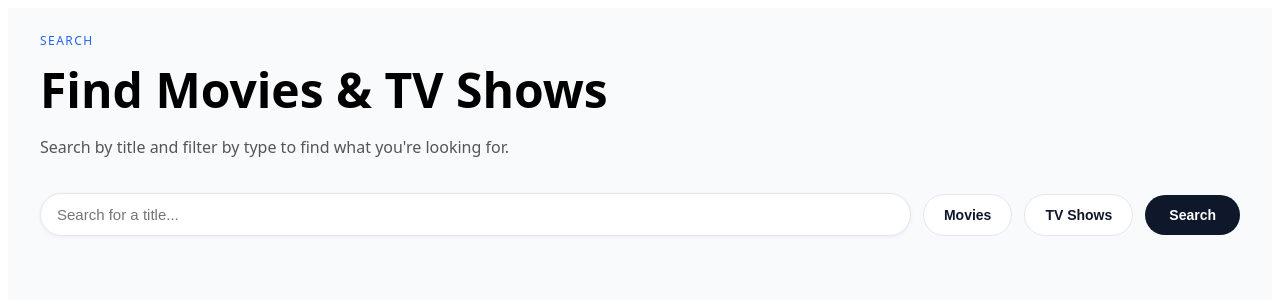
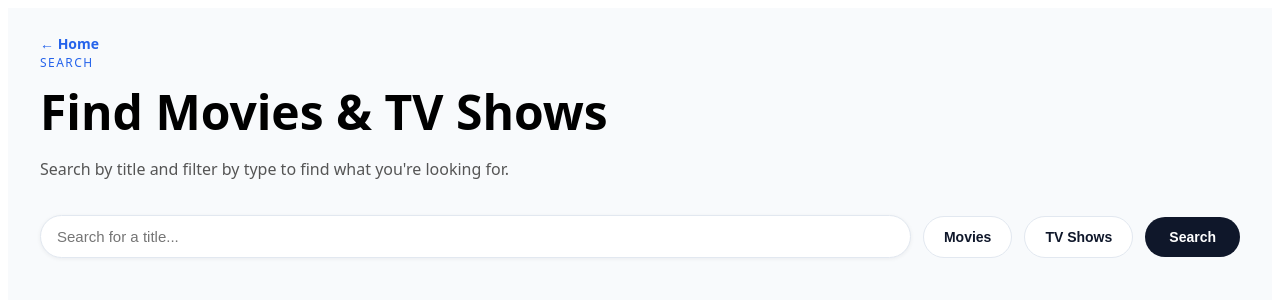
Before and after one commit to UWT-TCSS460-SP26/group-project-frontend-public-group-5, a Next.js app: page /search in a window 1280 px wide. Shown: the top 300 px of the page. Built offline with nearby package versions, Linux system fonts and the light colour scheme.

Commit message:
added link to home page in details, browse, and search pages

```diff
--- a/app/movie/[movie_id]/page.tsx
+++ b/app/movie/[movie_id]/page.tsx
@@ -94,7 +94,7 @@
       <div style={{ maxWidth: 900, margin: "0 auto" }}>
         {/* Back link */}
         <Link
-          href="/search"
+          href="/"
           style={{
             color: "#2563eb",
             fontSize: 14,
@@ -102,7 +102,7 @@
             fontWeight: 600,
           }}
         >
-          ← Back to search
+          ← Home
         </Link>
 
         {/* Hero */}
--- a/app/search/page.tsx
+++ b/app/search/page.tsx
@@ -42,6 +42,17 @@
       }}
     >
       <section style={{ maxWidth: 1200, margin: "0 auto" }}>
+        <Link
+          href="/"
+          style={{
+            color: "#2563eb",
+            fontSize: 14,
+            textDecoration: "none",
+            fontWeight: 600,
+          }}
+        >
+          ← Home
+        </Link>
         {/* Header */}
         <div style={{ marginBottom: 32 }}>
           <p
--- a/app/tv/[series_id]/page.tsx
+++ b/app/tv/[series_id]/page.tsx
@@ -94,7 +94,7 @@
       <div style={{ maxWidth: 900, margin: "0 auto" }}>
         {/* Back link */}
         <Link
-          href="/search"
+          href="/"
           style={{
             color: "#2563eb",
             fontSize: 14,
@@ -102,7 +102,7 @@
             fontWeight: 600,
           }}
         >
-          ← Back to search
+          ← Home
         </Link>
 
         {/* Hero */}
```
Also changed, not shown: app/browse/page.tsx (+12 -0 lines).
